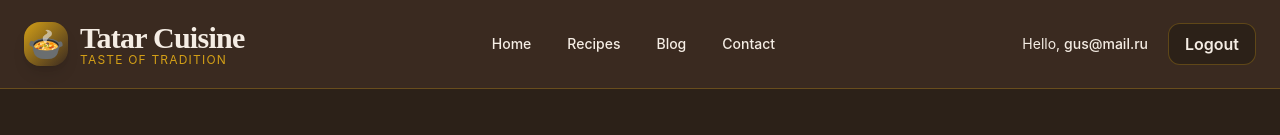
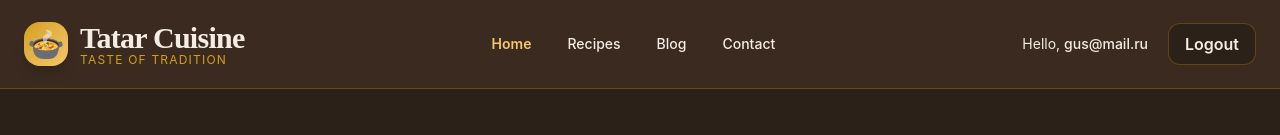
Before and after one commit to seriiserii825/next-tatar-food, a Next.js app: page / in a window 1280 px wide. Shown: the top 135 px of the page. Built offline with nearby package versions, Linux system fonts and the light colour scheme.

Commit message:
feat: header component

```diff
--- a/src/components/UI/Header.tsx
+++ b/src/components/UI/Header.tsx
@@ -1,22 +1,38 @@
+"use client";
+
 import Link from "next/link";
 import Button from "./Button";
+import { usePathname } from "next/navigation";
 interface IMenuItem {
   label: string;
   href: string;
 }
-const menu_items: IMenuItem[] = [
-  { label: "Home", href: "/" },
-  { label: "Recipes", href: "/recipes" },
-  { label: "Blog", href: "/blog" },
-  { label: "Contact", href: "/contact" },
-];
 
 export default function Header() {
+  const menu_items: IMenuItem[] = [
+    { label: "Home", href: "/" },
+    { label: "Recipes", href: "/recipes" },
+    { label: "Blog", href: "/blog" },
+    { label: "Contact", href: "/contact" },
+  ];
+
+  const pathname = usePathname();
+
+  function isActive(href: string) {
+    return pathname === href;
+  }
+  const defaultMenuItemClasses = "hover:text-warm-accent-light transition-colors";
+  const activeMenuItemClasses = "text-warm-accent-light font-semibold";
+  function getMenuItemClasses(href: string) {
+    return isActive(href)
+      ? `${defaultMenuItemClasses} ${activeMenuItemClasses}`
+      : defaultMenuItemClasses;
+  }
   return (
     <header className="bg-warm-card border-b border-warm-accent/30">
       <div className="max-w-7xl mx-auto px-6 py-5 flex items-center justify-between">
         <div className="flex items-center gap-3">
-          <div className="w-11 h-11 bg-gradient-to-br from-warm-accent to-warm-accentLight rounded-2xl flex items-center justify-center text-3xl shadow-lg">
+          <div className="w-11 h-11 bg-gradient-to-br from-warm-accent to-warm-accent-light rounded-2xl flex items-center justify-center text-3xl shadow-lg">
             🍲
           </div>
           <div>
@@ -29,10 +45,7 @@ export default function Header() {
 
         <nav className="flex items-center gap-9 text-sm font-medium">
           {menu_items.map((item) => (
-            <Link
-              key={item.label}
-              href={item.href}
-              className="hover:text-warm-accentLight transition-colors">
+            <Link key={item.label} href={item.href} className={getMenuItemClasses(item.href)}>
               {item.label}
             </Link>
           ))}
```
